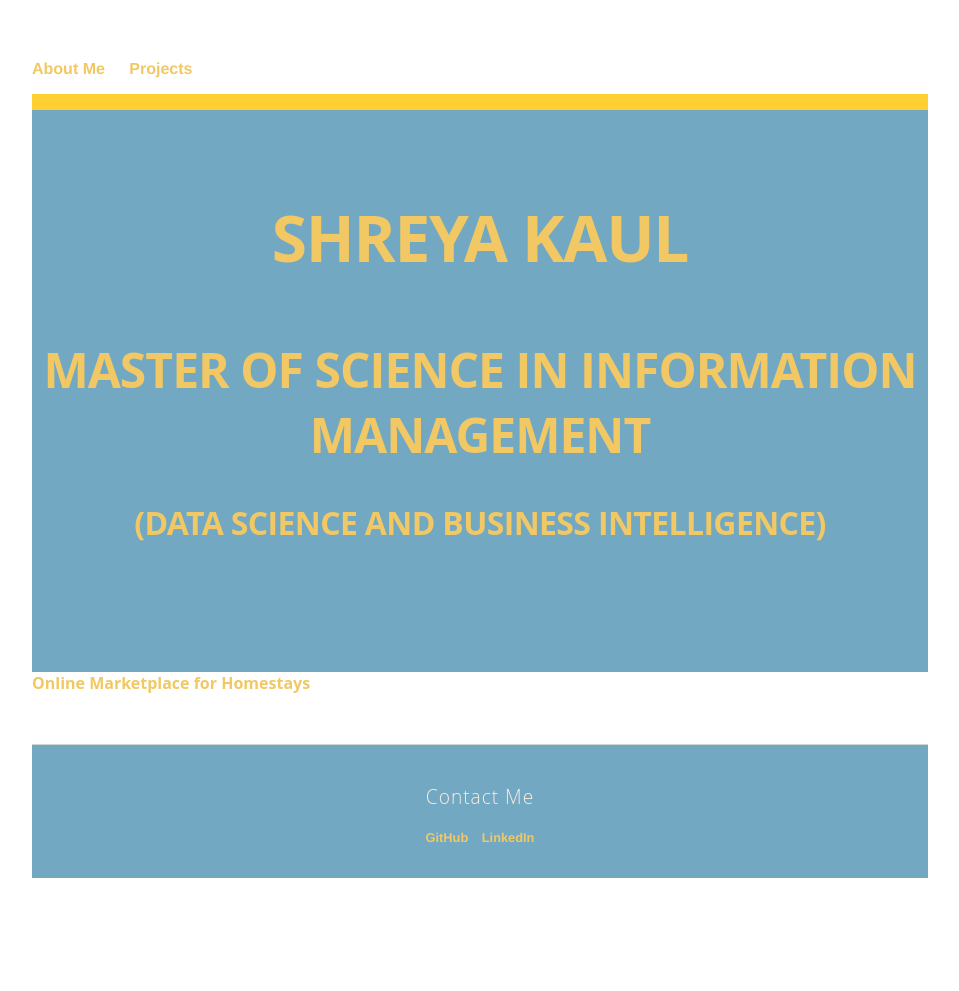
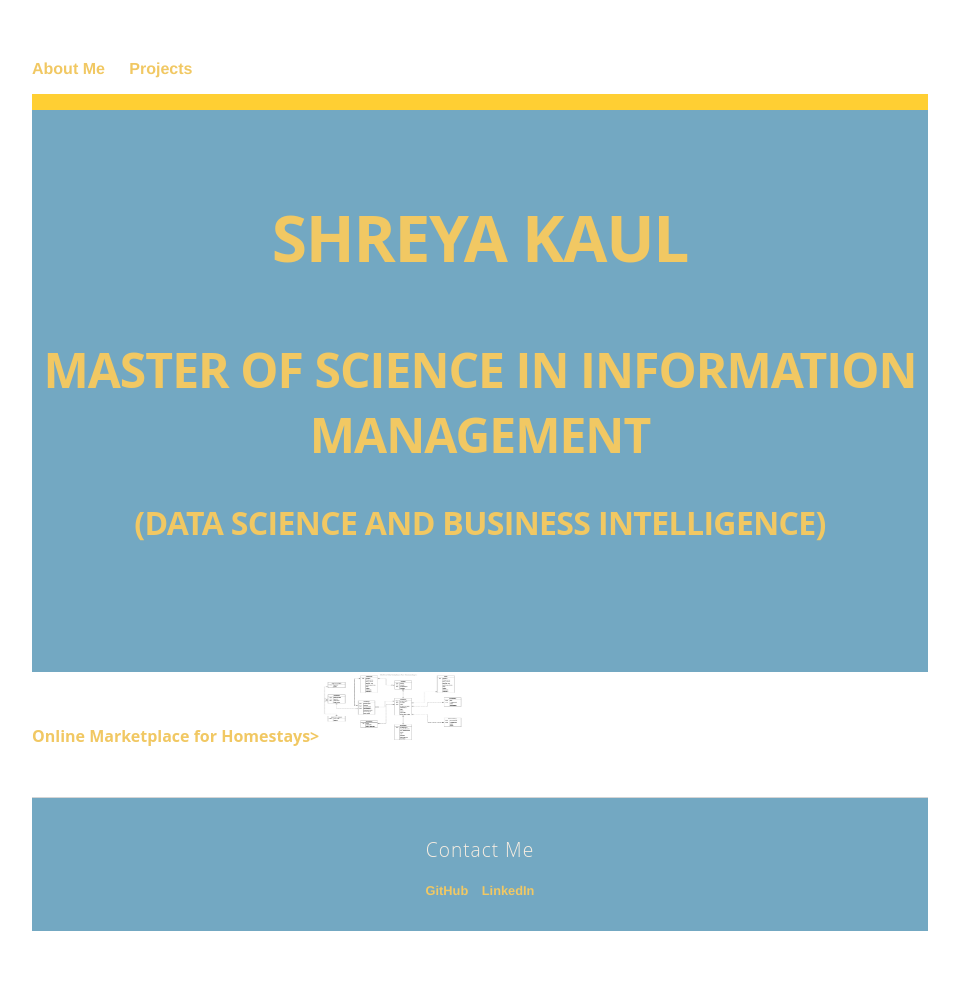
Before and after one commit to shreyakaul/shreyakaul.github.io, a Jekyll site: the page built from Projects.html, in a window 1280 px wide. Shown: the whole page, without its empty margins (160-1119 px from the left). Built offline with Jekyll 4.4.1, drawn with Linux system fonts in a browser that asks for light colours; before the commit the page ends 938 px from its top, so only the background shows below that.

Commit message:
Update Projects.html

```diff
--- a/Projects.html
+++ b/Projects.html
@@ -8,5 +8,8 @@ title: Projects
   <h3 class='masthead-heading3'>(Data Science and Business Intelligence)</h2>
 </header>
 <body>
-<a href="/online-homestay.html">Online Marketplace for Homestays</a>
+<a href="/online-homestay.html">Online Marketplace for Homestays>
+  <img alt="Online Marketplace for Homestays" src="ERD_Final-page-001.jpg"
+         width=150" height="70">
+  </a>
 </body>
```
